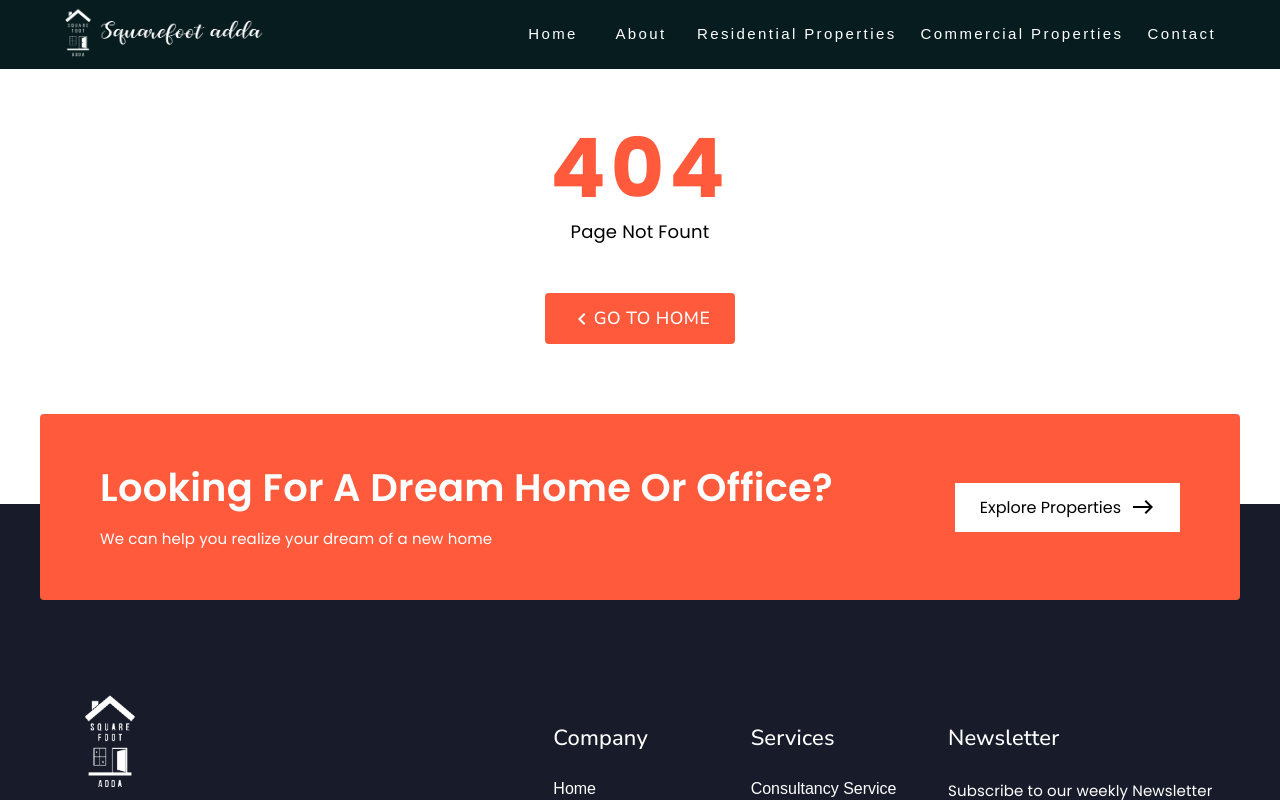
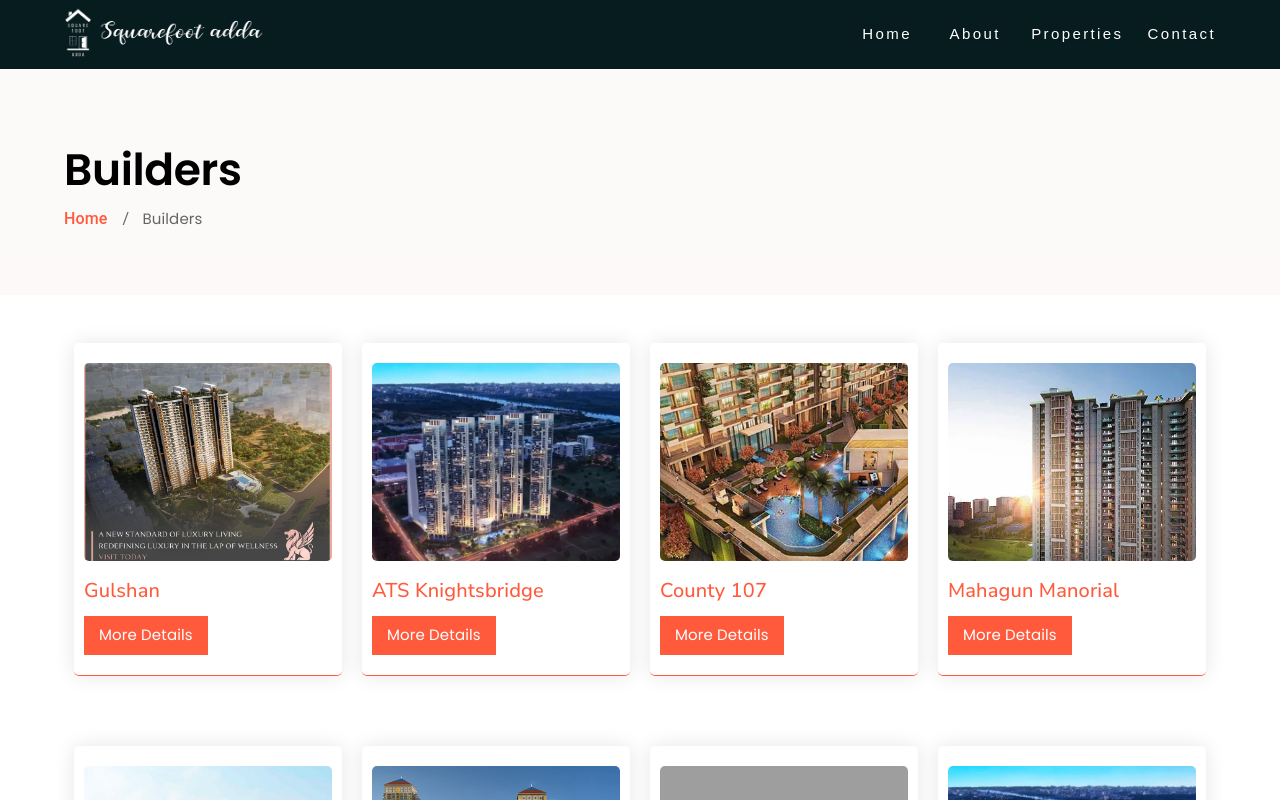
Before and after one commit to davidbaraiya/sqf-adda, a React (Vite) app: page /property/builders in a window 1280 px wide. Shown: the top 800 px of the page. Built offline with nearby package versions, Linux system fonts and the light colour scheme; grey boxes are pictures that could not be loaded.

Commit message:
add builde  and builder details page header dropdown

```diff
--- a/src/App.jsx
+++ b/src/App.jsx
@@ -15,6 +15,8 @@
 import Error from './pages/404/Error'
 import FormDetail from './pages/Details/components/UserDetails'
 import BestLuxuryResidential from './pages/bestLuxuryResidential/BestLuxuryResidential'
+import Builders from './pages/Details/Builders'
+import BuilderDetails from './pages/Details/BuilderDetails'
 
 function App() {
   return (
@@ -45,6 +47,11 @@
             path="/best_luxury_residential"
             element={<BestLuxuryResidential />}
           />
+          <Route path="/property/builders" element={<Builders />} />
+          <Route
+            path="/property/builder_details/:id"
+            element={<BuilderDetails />}
+          />
         </Routes>
         <Footer />
       </Router>
--- a/src/components/common/Header.jsx
+++ b/src/components/common/Header.jsx
@@ -70,7 +70,30 @@
                   About
                 </Button>
               </NavLink>
-              <NavLink
+
+              <NavLink className="dd-link">
+                <Button className={`header-menu-btn`} variant="text">
+                  <span>Properties</span>
+                  <List className="dd-menu">
+                    <ListItem>
+                      <ListItemButton>
+                        <Link to="/property/residential">Residential</Link>
+                      </ListItemButton>
+                    </ListItem>
+                    <ListItem>
+                      <ListItemButton>
+                        <Link to="/property/commercial">Commercial</Link>
+                      </ListItemButton>
+                    </ListItem>
+                    <ListItem>
+                      <ListItemButton>
+                        <Link to="/property/builders">Builders</Link>
+                      </ListItemButton>
+                    </ListItem>
+                  </List>
+                </Button>
+              </NavLink>
+              {/* <NavLink
                 className={({ isActive }) => (isActive ? 'activated' : '')}
                 to="/property/residential"
               >
@@ -85,7 +108,7 @@
                 <Button className={`header-menu-btn`} variant="text">
                   Commercial Properties
                 </Button>
-              </NavLink>
+              </NavLink> */}
               <NavLink
                 className={({ isActive }) => (isActive ? 'activated' : '')}
                 to="/contact"
@@ -160,7 +183,7 @@
               to={men.path}
             >
               <ListItemButton>
-                <ListItemText  primary={men.name} />
+                <ListItemText primary={men.name} />
               </ListItemButton>
             </NavLink>
           </ListItem>
--- a/src/index.css
+++ b/src/index.css
@@ -8,3 +8,46 @@
 .hm-hero-mnu-card {
   display: none;
 }
+
+.dd-link {
+  position: relative;
+}
+
+.dd-link>span {
+  padding: 20px 0;
+  display: inline-block;
+}
+
+.dd-menu {
+  position: absolute !important;
+  top: 100%;
+  left: 50%;
+  width: max-content;
+  box-shadow: 0 0 5px 1px rgb(0 0 0 / 10%);
+  background-color: #fff;
+  opacity: 0;
+  transition: all 0.3s ease-in-out;
+  z-index: 3;
+  transform: translateY(20px) translateX(-50%);
+  text-transform: capitalize;
+  visibility: hidden;
+  border-top: 2px solid var(--theme-color);
+}
+
+.dd-menu li {
+  padding: 0;
+  margin-left: 0 !important;
+}
+
+.dd-menu li a {
+  text-decoration: none;
+  color: #000;
+}
+
+.dd-link:hover .dd-menu {
+  opacity: 1;
+  top: 40px;
+  transform: translateY(0) translateX(-50%);
+  visibility: visible;
+  border-top: 2px solid var(--scnd-color);
+}
--- /dev/null
+++ b/src/pages/Details/BuilderDetails.jsx
@@ -0,0 +1,122 @@
+import React, { useEffect, useState } from 'react'
+import BreadCrumbs from '../../components/BreadCrumbs'
+import { Box, Container, Typography } from '@mui/material'
+import { Link, useParams } from 'react-router-dom'
+import propertyData from './propertyData'
+import styled from '@emotion/styled'
+
+const BuilderDetails = () => {
+  const { id: routeId } = useParams()
+  const [subData, setSubData] = useState([])
+
+  useEffect(() => {
+    window.scrollTo(0, 0)
+    const filterData = propertyData.find(item => item.id == routeId)
+    setSubData(filterData ? filterData.data : [])
+  }, [routeId])
+
+  const BreadCrumbsData = {
+    name: 'Builder Details',
+    path: `/builder_details${routeId}`,
+  }
+  console.log(subData)
+
+  return (
+    <Box className="pb">
+      <BreadCrumbs BreadCrumbsData={BreadCrumbsData} />
+      <Container>
+        <BuilderContainer>
+          {subData.map(item => (
+            <div key={item.subId} className="builder-detail-card builder-card">
+              <div className="img-wrapper">
+                <Typography className="label">{`${item.category} Property`}</Typography>
+                <img src={item.thumbnail} alt="" />
+              </div>
+              <div className="right-side">
+                <h2>{item.projectName}</h2>
+                <Link
+                  className="more-details-btn"
+                  to={`/residential/property_details/${routeId}/${item.subId}`}
+                >
+                  <Typography> More Details </Typography>
+                </Link>
+              </div>
+            </div>
+          ))}
+        </BuilderContainer>
+      </Container>
+    </Box>
+  )
+}
+
+export default BuilderDetails
+
+const BuilderContainer = styled.div`
+  display: flex;
+  flex-wrap: wrap;
+
+  .builder-detail-card {
+    display: block;
+    position: relative;
+    gap: 20px;
+    align-items: center;
+    margin-bottom: 40px;
+    width: 50%;
+    flex: 0 1 50%;
+
+    .img-wrapper {
+      position: relative;
+      padding-top: 80%;
+      width: 100%;
+      margin-bottom: 10px;
+
+      img {
+        position: absolute;
+        top: 0;
+        left: 0;
+        max-width: 100%;
+        width: 100%;
+        height: 100%;
+      }
+    }
+    h2 {
+      font-size: 32px;
+    }
+    .more-details-btn {
+      text-decoration: none !important;
+      display: inline-block !important;
+    }
+  }
+
+  .label {
+    position: absolute;
+    top: 20px;
+    left: 20px;
+    background-color: rgb(255, 90, 60);
+    color: #fff;
+    border-radius: 5px;
+    padding: 12px 20px;
+    text-transform: capitalize;
+    font-size: 18px !important;
+    z-index: 1;
+  }
+
+  @media (max-width: 767px) {
+    h2 {
+      font-size: 22px !important;
+    }
+    .label {
+      top: 10px;
+      left: 10px;
+      padding: 10px 20px;
+      font-size: 15px !important;
+    }
+  }
+  @media (max-width: 575px) {
+    .builder-card {
+      width: 100%;
+      max-width: 100%;
+      flex: 1 1 100%;
+    }
+  }
+`
--- /dev/null
+++ b/src/pages/Details/Builders.jsx
@@ -0,0 +1,34 @@
+import React from 'react'
+import BreadCrumbs from '../../components/BreadCrumbs'
+import { Box, Container } from '@mui/material'
+import { useEffect } from 'react'
+import propertyData from './propertyData'
+import BuilderCard from './components/BuilderCard'
+
+const Builders = () => {
+  useEffect(() => {
+    window.scrollTo(0, 0)
+  }, [])
+
+  const BreadCrumbsData = {
+    name: 'Builders',
+    path: 'property/builders',
+  }
+
+  return (
+    <div className="builder-page-wrapper">
+      <BreadCrumbs BreadCrumbsData={BreadCrumbsData} />
+      <Box className="builders" sx={{ padding: '3rem 0 5rem 0' }}>
+        <Container>
+          <div className="builders-container">
+            {propertyData?.map(builderData => (
+              <BuilderCard builderData={builderData} key={builderData.id} />
+            ))}
+          </div>
+        </Container>
+      </Box>
+    </div>
+  )
+}
+
+export default Builders
--- a/src/pages/Details/commercialData.js
+++ b/src/pages/Details/commercialData.js
@@ -7,6 +7,8 @@
 import m3m_content_1 from '../../assets/images/property/M3M-content/m3m-content-1.webp'
 import m3m_content_2 from '../../assets/images/property/M3M-content/m3m-content-2.webp'
 import m3m_content_3 from '../../assets/images/property/M3M-content/m3m-content-3.webp'
+import m3m_content_4 from '../../assets/images/property/M3M-content/m3m-content-4.webp'
+import m3m_content_5 from '../../assets/images/property/M3M-content/m3m-content-5.webp'
 
 const commercialData = [
   {
@@ -120,12 +122,22 @@
       'Investments are subject to market risks. Read the offer document carefully before investing. The pictures and details are tentative depictions only. Mentioned features are indicative and are subject to change without any prior notice as may be decided by the company or competent authority.',
   },
   {
-    id: 10,
+    id: 9,
+    name: 'M3M cullinan',
+    thumbnail: m3m_content_thumb,
+    data: [
+      {
+        subId: 2,
         category: 'commercial',
-    name: 'M3M cullinan',
         projectName: 'M3M cullinan',
         thumbnail: m3m_content_thumb,
-    images: [m3m_content_1, m3m_content_2, m3m_content_3],
+        images: [
+          m3m_content_1,
+          m3m_content_2,
+          m3m_content_3,
+          m3m_content_4,
+          m3m_content_5,
+        ],
         title: [
           'Welcome to Squarefoot Adda - Your Gateway to Luxurious Living!',
           'Explore M3M The Cullinan- Sector 94, Noida',
@@ -195,6 +207,8 @@
             'M3M stands for Magnificent and groundbreaking ideas that keep them out of the crowd. Diversified group of professionals works dedicated and offer best quality material with advanced technology for the better lifestyle and with the complete security system, which undoubtedly offers best and lucrative return in the future.And the company has created the eye opening position in the real estate sector and serve more than what the buyers deserve.',
         },
       },
+    ],
+  },
 ]
 
 export default commercialData
--- /dev/null
+++ b/src/pages/Details/components/BuilderCard.jsx
@@ -0,0 +1,79 @@
+import styled from '@emotion/styled'
+import { Typography } from '@mui/material'
+import React from 'react'
+import { Link } from 'react-router-dom'
+
+const BuilderCard = ({ builderData }) => {
+  const { name, id, thumbnail, data } = builderData
+
+  return (
+    <BuilderCardStyle className="builder-card">
+      <div className="builder-card-inner">
+        <div className="img-wrapper">
+          <img src={thumbnail} alt={'img'} />
+        </div>
+        <Typography className="title" variant="h6">
+          {name}
+        </Typography>
+        <Link
+          to={
+            data
+              ? `/property/builder_details/${id}`
+              : `/residential/property_details/${id}`
+          }
+          className="more-details-btn"
+        >
+          <Typography>More Details</Typography>
+        </Link>
+      </div>
+    </BuilderCardStyle>
+  )
+}
+
+export default BuilderCard
+
+const BuilderCardStyle = styled.div`
+  width: 100%;
+
+  .builder-card-inner {
+    width: 100%;
+    padding: 20px 10px;
+    box-shadow: 0 0 20px rgb(0 0 0 / 10%);
+    border-radius: 5px;
+    display: flex;
+    flex-direction: column;
+    align-items: flex-start;
+    border-bottom: 1px solid #ff5a3c;
+
+    .more-details-btn {
+      text-decoration: none !important;
+      display: inline-block !important;
+    }
+    .img-wrapper {
+      position: relative;
+      padding-top: 80%;
+      width: 100%;
+      margin-bottom: 10px;
+      border-radius: 5px;
+      overflow: hidden;
+
+      img {
+        position: absolute;
+        top: 0;
+        left: 0;
+        max-width: 100%;
+        width: 100%;
+        height: 100%;
+      }
+    }
+    h6 {
+      margin-top: 10px !important;
+      line-height: 1 !important;
+    }
+  }
+  @media (max-width: 575px) {
+    .img-wrapper {
+      padding-top: 60% !important;
+    }
+  }
+`
--- a/src/pages/Details/components/Form.jsx
+++ b/src/pages/Details/components/Form.jsx
@@ -11,7 +11,8 @@
 import { toast } from 'react-toastify'
 import axios from 'axios'
 
-const dbUrl = 'https://squarefoot-adda-default-rtdb.firebaseio.com//'
+// const dbUrl = 'https://squarefoot-adda-default-rtdb.firebaseio.com//'
+const dbUrl = 'https://sqf-adda-1876c-default-rtdb.firebaseio.com/'
 
 const Form = ({ projectName }) => {
   const [formData, setFormData] = useState({
--- a/src/pages/Details/components/UserDetails.jsx
+++ b/src/pages/Details/components/UserDetails.jsx
@@ -16,7 +16,8 @@
 import CancelIcon from '@mui/icons-material/Cancel'
 import axios from 'axios'
 
-const dbUrl = 'https://squarefoot-adda-default-rtdb.firebaseio.com/'
+// const dbUrl = 'https://squarefoot-adda-default-rtdb.firebaseio.com/'
+const dbUrl = 'https://sqf-adda-1876c-default-rtdb.firebaseio.com/'
 
 const UserDetails = () => {
   const [userData, setUserData] = useState([])
--- a/src/pages/Details/property.css
+++ b/src/pages/Details/property.css
@@ -268,6 +268,31 @@
   transform: scale(1.2);
 }
 
+.builders-container {
+  display: flex;
+  flex-wrap: wrap;
+  gap: 20px 0;
+}
+
+.builder-card {
+  margin-bottom: 50px;
+  flex: 0 1 25%;
+  width: 25%;
+  padding: 0 10px;
+  display: flex;
+}
+
+.builder-card .img-wrapper img {
+  width: 100%;
+  height: 100%;
+  object-fit: cover;
+}
+
+.builder-card .more-details-btn {
+  display: inline-block;
+  margin-top: 15px;
+}
+
 @media (max-width :991px) {
   .pt {
     padding-top: 40px;
@@ -286,6 +311,12 @@
   .payment-plan h4,
   .price-div h4 {
     font-size: 20px !important;
+  }
+
+  .builder-card {
+    margin-bottom: 30px;
+    flex: 0 1 33.33%;
+    width: 33.33%;
   }
 }
 
@@ -326,6 +357,11 @@
     min-height: 300px;
     height: auto;
   }
+
+  .builder-card {
+    flex: 0 1 50%;
+    width: 50%;
+  }
 }
 
 @media (max-width :599px) {
@@ -344,6 +380,11 @@
   .monsoon-offer-sec .bottom-div {
     padding: 50px 0;
   }
+
+  .builder-card {
+    flex: 0 1 100%;
+    width: 100%;
+  }
 }
 
 @media (max-width :500px) {
--- a/src/pages/Details/propertyData.js
+++ b/src/pages/Details/propertyData.js
@@ -31,6 +31,7 @@
   {
     id: 1,
     name: 'Gulshan',
+    thumbnail: gulshan1_thumb,
     data: [
       {
         subId: 1,
@@ -252,6 +253,7 @@
   {
     id: 5,
     name: 'Jaypee Greens',
+    thumbnail: jaypee_green_thumb,
     data: [
       {
         subId: 1,
@@ -398,8 +400,12 @@
   },
   {
     id: 9,
+    name: 'M3M cullinan',
+    thumbnail: m3m_content_thumb,
+    data: [
+      {
+        subId: 1,
         category: 'residential',
-    name: 'M3M cullinan',
         projectName: 'M3M cullinan',
         thumbnail: m3m_content_thumb,
         images: [m3m_content_1, m3m_content_2, m3m_content_3],
@@ -468,9 +474,8 @@
         },
       },
       {
-    id: 10,
+        subId: 2,
         category: 'commercial',
-    name: 'M3M cullinan',
         projectName: 'M3M cullinan',
         thumbnail: m3m_content_thumb,
         images: [
@@ -549,8 +554,10 @@
             'M3M stands for Magnificent and groundbreaking ideas that keep them out of the crowd. Diversified group of professionals works dedicated and offer best quality material with advanced technology for the better lifestyle and with the complete security system, which undoubtedly offers best and lucrative return in the future.And the company has created the eye opening position in the real estate sector and serve more than what the buyers deserve.',
         },
       },
+    ],
+  },
   {
-    id: 11,
+    id: 10,
     category: 'residential',
     name: 'Godrej 146',
     projectName: 'Godrej 146',
--- a/src/pages/Details/residentalData.js
+++ b/src/pages/Details/residentalData.js
@@ -318,8 +318,12 @@
   },
   {
     id: 9,
+    name: 'M3M cullinan',
+    thumbnail: m3m_content_thumb,
+    data: [
+      {
+        subId: 1,
         category: 'residential',
-    name: 'M3M cullinan',
         projectName: 'M3M cullinan',
         thumbnail: m3m_content_thumb,
         images: [m3m_content_1, m3m_content_2, m3m_content_3],
@@ -387,8 +391,10 @@
             'M3M stands for Magnificent and groundbreaking ideas that keep them out of the crowd. Diversified group of professionals works dedicated and offer best quality material with advanced technology for the better lifestyle and with the complete security system, which undoubtedly offers best and lucrative return in the future.And the company has created the eye opening position in the real estate sector and serve more than what the buyers deserve.',
         },
       },
+    ],
+  },
   {
-    id: 11,
+    id: 10,
     category: 'residential',
     name: 'Godrej 146',
     projectName: 'Godrej 146',
```
Lines whose indentation alone changed are shown as unchanged.
